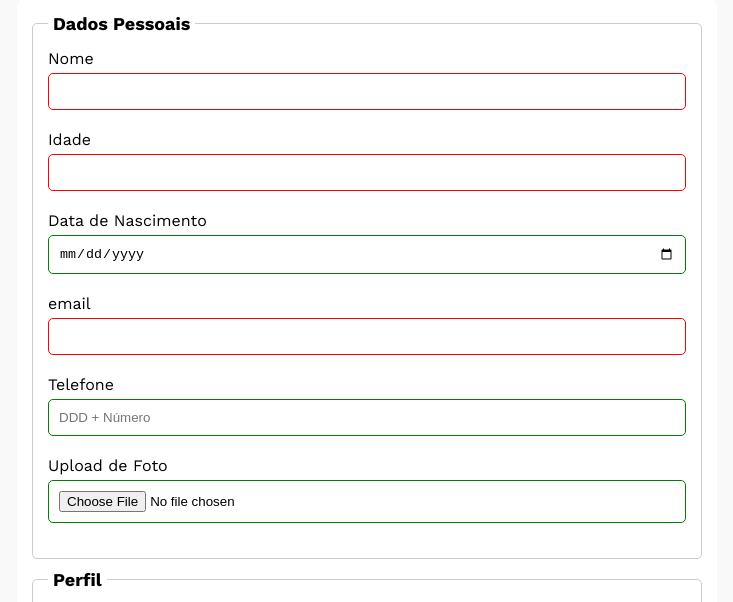
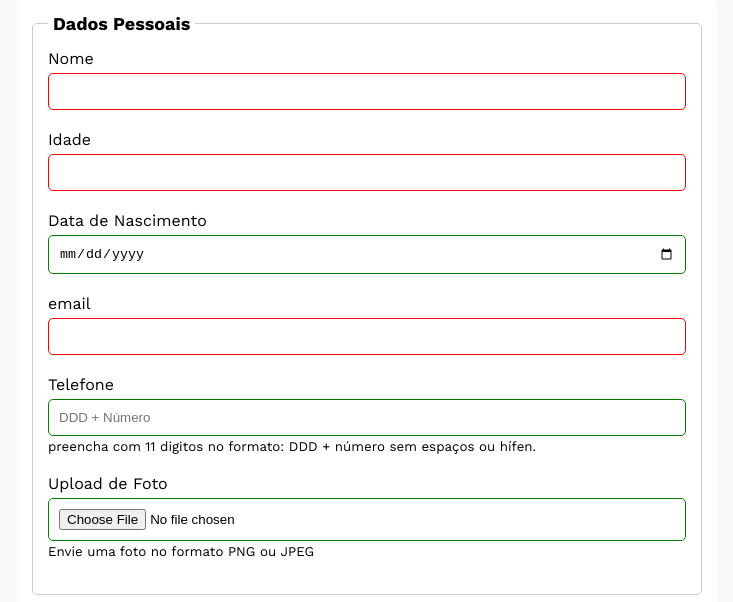
Before and after one commit to lucascavalcante96/praticaFront, a plain HTML site: page pesquisa-culturama/index.html in a window 1280 px wide. Shown: the part 146-748 px from the top of the page, without its empty margins (273-1006 px from the left). Drawn offline with nearby package versions, Linux system fonts and the light colour scheme.

Commit message:
adicionando informacoes aria-describe

```diff
--- a/pesquisa-culturama/css/style.css
+++ b/pesquisa-culturama/css/style.css
@@ -45,6 +45,14 @@ label{
     margin-bottom: 5px;
     display: inline-block;
 }
+input[type="tel"],
+input[type="file"]{
+    margin-bottom: 0;
+}
+small{
+    margin-bottom: 20px;
+    display: inline-block;
+}
 p{
     font-weight: bold;
     margin-bottom: 15px;
--- a/pesquisa-culturama/index.html
+++ b/pesquisa-culturama/index.html
@@ -33,10 +33,12 @@
                     <br>
                     <label for="userPhoneNumber">Telefone</label>
                     <input type="tel" name="userPhoneNumber" id="userPhoneNumber" pattern="[0-9]{11}"
-                        placeholder="DDD + Número">
+                        placeholder="DDD + Número" aria-describedby="phoneHelp">
+                    <small id="phoneHelp">preencha com 11 digitos no formato: DDD + número sem espaços ou hífen.</small>
                     <br>
                     <label for="userPhoto">Upload de Foto</label>
-                    <input type="file" name="userPhoto" id="userPhoto" accept="image/*">
+                    <input type="file" name="userPhoto" id="userPhoto" accept="image/*" aria-describedby="imageHelp">
+                    <small id="imageHelp">Envie uma foto no formato PNG ou JPEG</small>
                 </fieldset>
                 <fieldset>
                     <legend>Perfil</legend>
```
